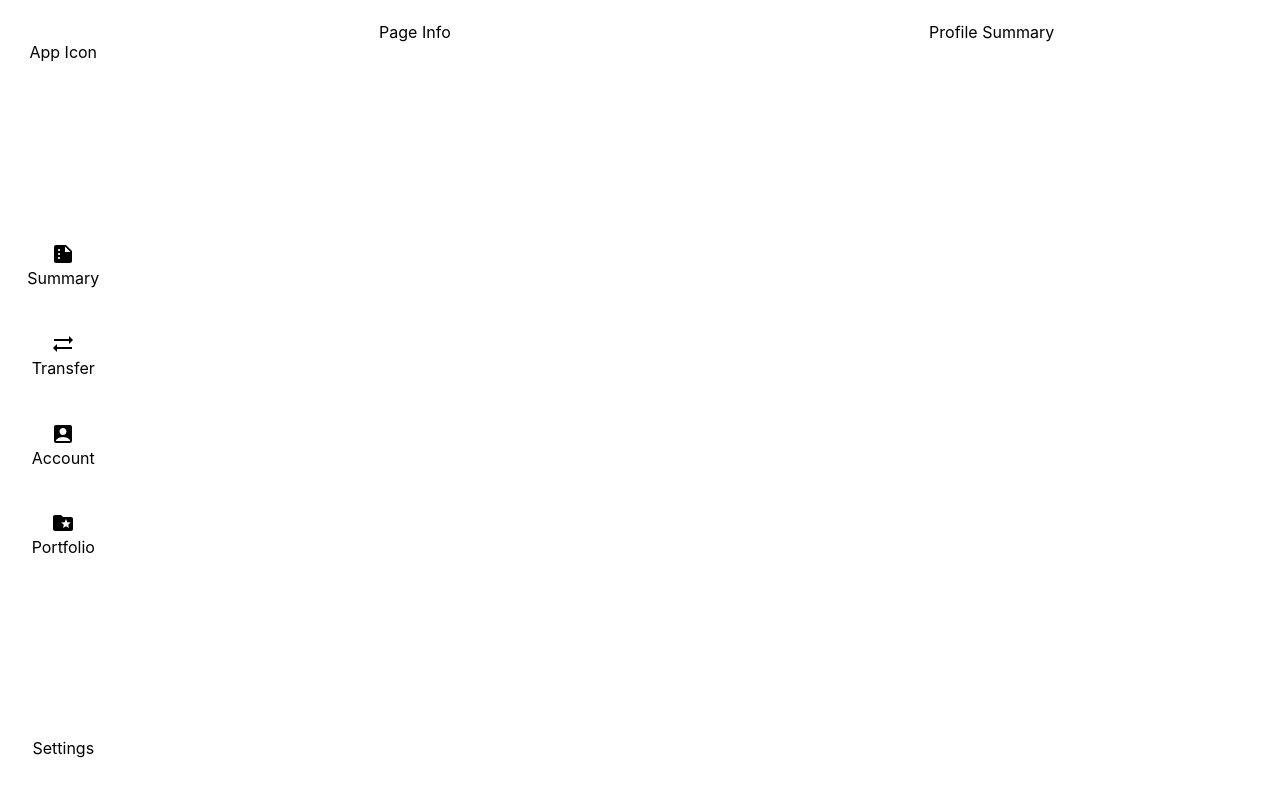
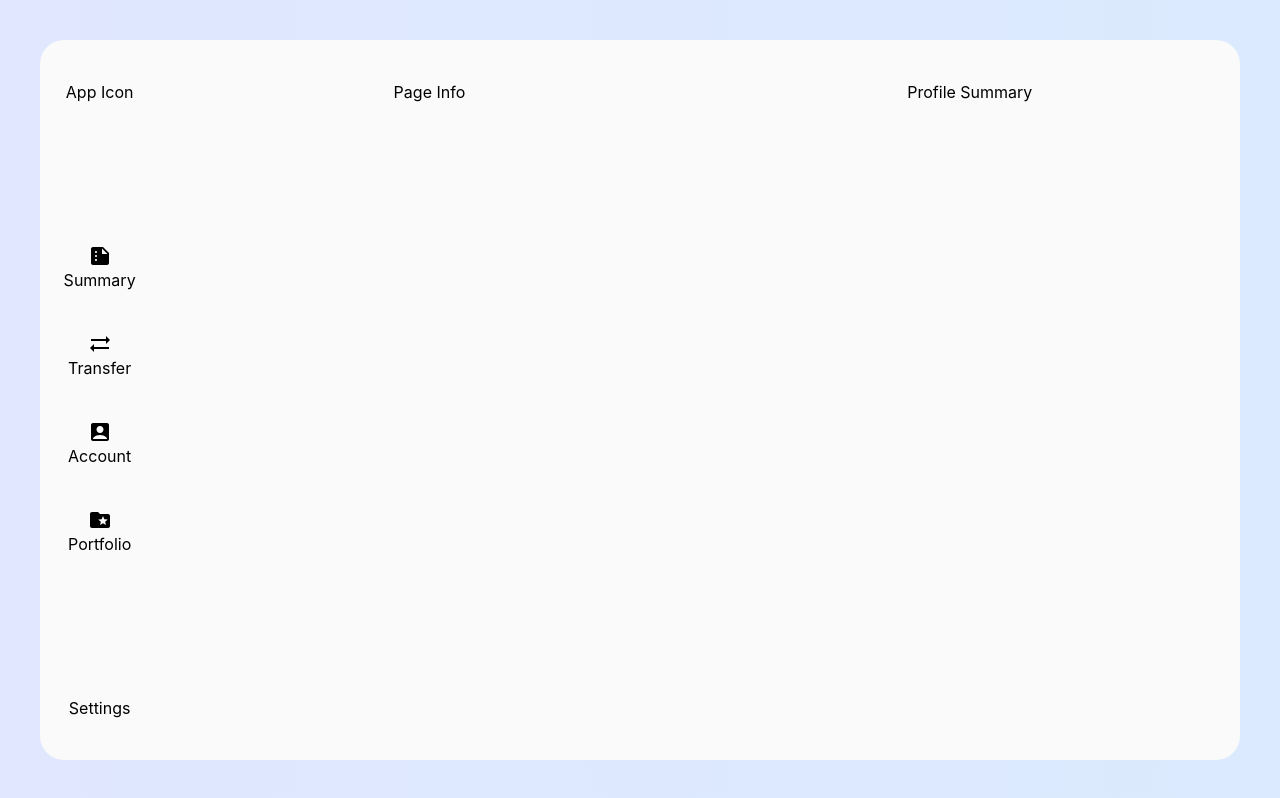
Before and after one commit to TseClifford/CashCache, a Next.js app in the folder frontend/: page /summary in a window 1280 px wide. Built offline with nearby package versions, Linux system fonts and the light colour scheme.

Commit message:
update styling, add background gradient, fixed layout width and centering

```diff
--- a/frontend/components/LinkedIcon.jsx
+++ b/frontend/components/LinkedIcon.jsx
@@ -27,7 +27,7 @@ const LinkedIcon = (props) => {
 
   return (
     <Link href={"/" + feature.toLowerCase()}>
-      <a className="items-center text-center">
+      <a className="flex flex-col items-center text-center">
         {icon}
         {feature}
       </a>
--- a/frontend/components/Sidebar.jsx
+++ b/frontend/components/Sidebar.jsx
@@ -3,9 +3,9 @@ import LinkedIcon from "./LinkedIcon";
 
 const Sidebar = () => {
   return (
-    <div className="flex flex-col justify-between items-center p-5">
+    <div className="flex flex-col justify-between items-center w-32 px-5 py-10">
       <Link href="/">App Icon</Link>
-      <div className="flex flex-col justify-center items-center w-120 h-full space-y-10">
+      <div className="flex flex-col justify-center items-center h-full space-y-10">
         <LinkedIcon feature={"Summary"} />
         <LinkedIcon feature={"Transfer"} />
         <LinkedIcon feature={"Account"} />
--- a/frontend/pages/_app.js
+++ b/frontend/pages/_app.js
@@ -3,9 +3,11 @@ import Sidebar from "../components/Sidebar";
 
 function MyApp({ Component, pageProps }) {
   return (
-    <main className="flex flex-row w-full h-screen py-5">
-      <Sidebar />
-      <Component {...pageProps} />
+    <main className="flex w-screen h-screen bg-gradient-to-r from-indigo-100 to-blue-100">
+      <main className="flex flex-row content-center justify-self-center w-full m-10 rounded-3xl bg-zinc-50">
+        <Sidebar />
+        <Component {...pageProps} />
+      </main>
     </main>
   );
 }
--- a/frontend/pages/index.js
+++ b/frontend/pages/index.js
@@ -1,6 +1,6 @@
 export default function Home() {
   return (
-    <div className="flex flex-row w-full justify-center text-center items-center m-5">
+    <div className="flex flex-row w-full justify-center text-center items-center px-5 py-10">
       <h1 className="text-9xl">Welcome Homepage</h1>
     </div>
   );
--- a/frontend/pages/summary.js
+++ b/frontend/pages/summary.js
@@ -1,8 +1,10 @@
 export default function Summary() {
   return (
     <div className="flex flex-row w-full">
-      <div className="flex w-1/2 justify-center text-center">Page Info</div>
-      <div className="flex w-1/2 justify-center text-center">
+      <div className="flex w-1/2 justify-center text-center px-5 py-10">
+        Page Info
+      </div>
+      <div className="flex w-1/2 justify-center text-center px-5 py-10">
         Profile Summary
       </div>
     </div>
```
